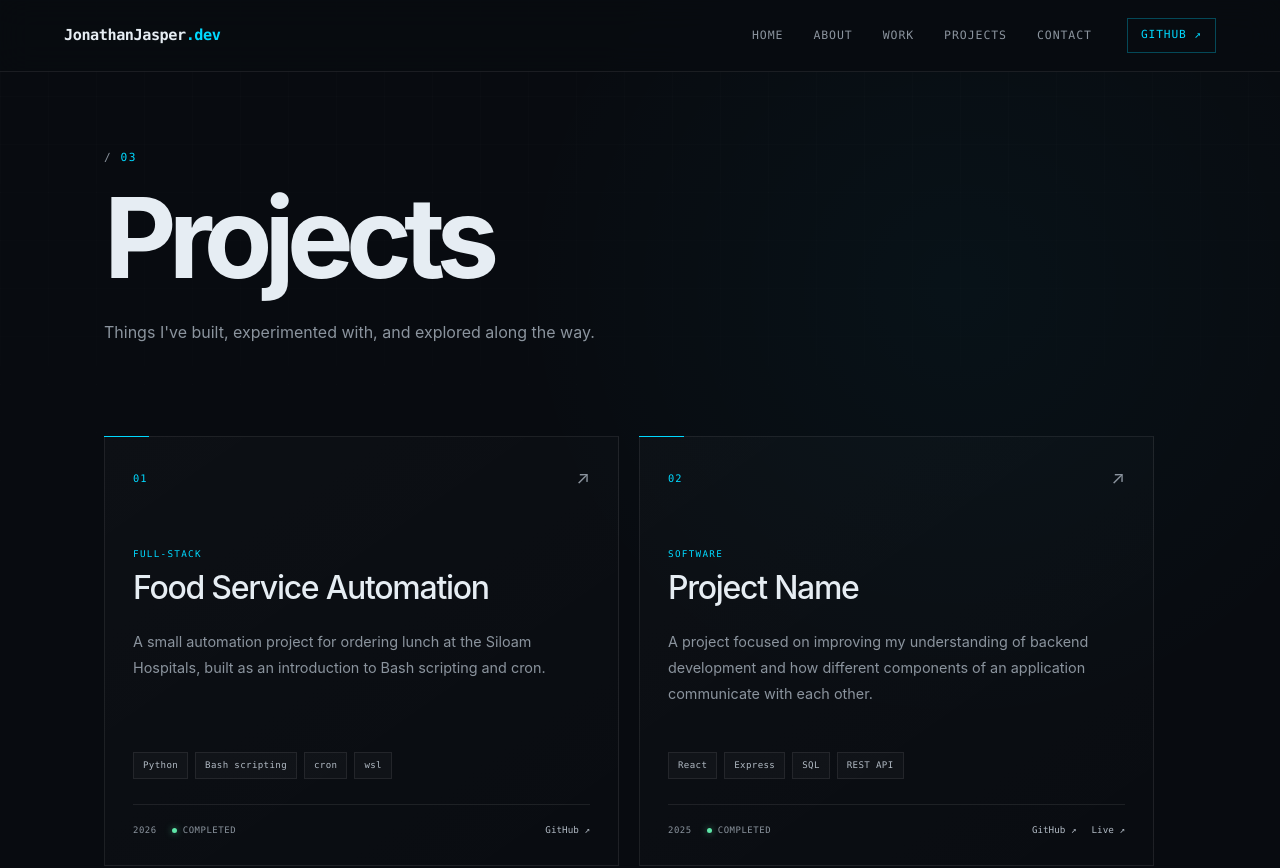
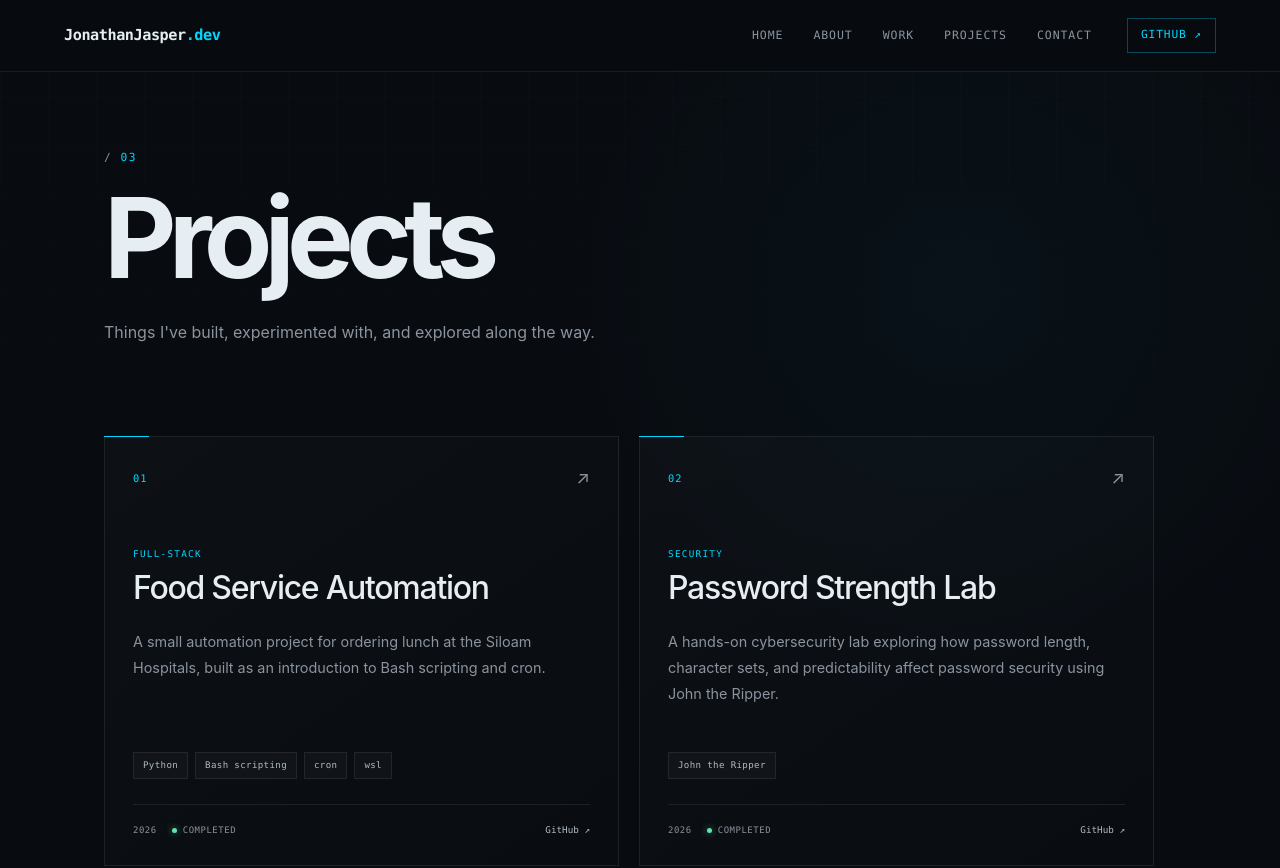
Before and after one commit to jonathanjasperwork/jonathan.jasper.portfolio, a React (Vite) app: page /#/projects in a window 1280 px wide. Shown: the top 868 px of the page. Built offline with nearby package versions, Linux system fonts and the light colour scheme.

Commit message:
upload a new project - Password Strength Lab

```diff
--- a/src/pages/Projects.jsx
+++ b/src/pages/Projects.jsx
@@ -25,23 +25,20 @@ const projects = [
 
   {
     number: "02",
-    type: "SOFTWARE",
-    title: "Project Name",
-    year: "2025",
+    type: "SECURITY",
+    title: "Password Strength Lab",
+    year: "2026",
     status: "COMPLETED",
 
     description:
-      "A project focused on improving my understanding of backend development and how different components of an application communicate with each other.",
+      "A hands-on cybersecurity lab exploring how password length, character sets, and predictability affect password security using John the Ripper.",
 
     technologies: [
-      "React",
-      "Express",
-      "SQL",
-      "REST API",
+      "John the Ripper",
     ],
 
-    github: "https://github.com/yourusername/project",
-    demo: "https://your-project.com",
+    github: "https://github.com/jonathanjasperwork/password-strength-lab",
+    demo: "",
   },
 
   {
```
